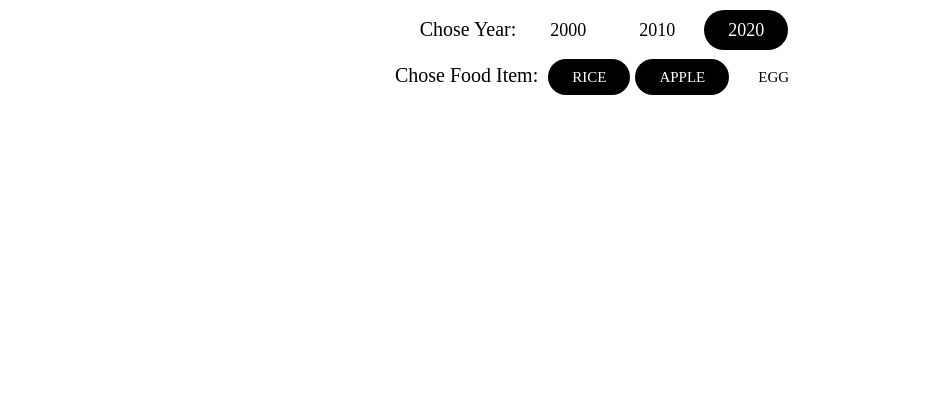
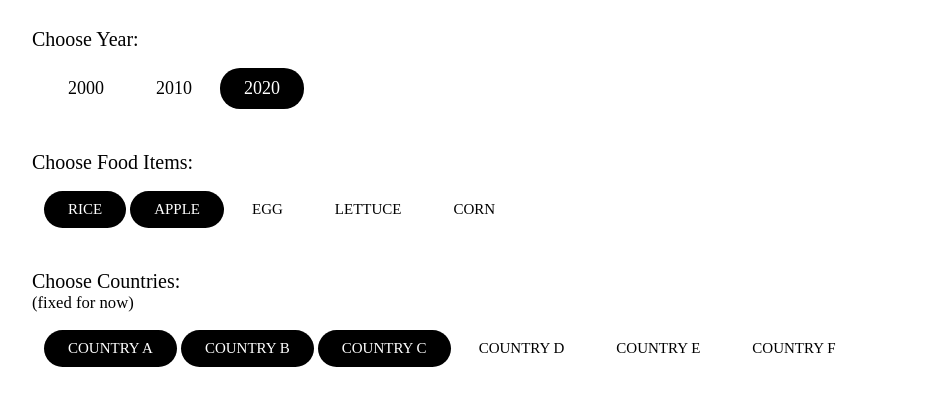
Before and after one commit to sofia-scho/CSC411_UVic, a plain HTML site: page index.html in a window 1280 px wide. Shown: the part 48-454 px from the top of the page, without its empty margins (36-967 px from the left). Drawn offline with nearby package versions, Linux system fonts and the light colour scheme; no server answers.

Commit message:
country selection added

```diff
--- a/index.html
+++ b/index.html
@@ -13,7 +13,9 @@
         <header>
             <h1>Food Price and Poverty Trend in the World</h1>
         </header>
-        <div class="year_selection">Chose Year:
+        <div class="mainLayout">
+            <div>
+                <div class="year_selection">Choose Year:
                     <form class="formstyle" id="year_form">
                         <input type="radio" name="year" value="2000" id="2000">
                         <label for="2000" class="yearButton">2000</label>
@@ -25,7 +27,7 @@
                         <label for="2020" class="yearButton">2020</label>
                     </form>
                 </div>
-        <div class="food_selection">Chose Food Item:
+                <div class="food_selection">Choose Food Items:
                     <form class="formstyle" id="food_form">
                         <input type="checkbox" name="food" value="rice" id="rice" checked>
                         <label for="rice" class="foodButton">rice</label>
@@ -35,9 +37,38 @@
 
                         <input type="checkbox" name="food" value="egg" id="egg">
                         <label for="egg" class="foodButton">egg</label>
+
+                        <input type="checkbox" name="food" value="lettuce" id="lettuce">
+                        <label for="lettuce" class="foodButton">lettuce</label>
+
+                        <input type="checkbox" name="food" value="corn" id="corn">
+                        <label for="corn" class="foodButton">corn</label>
                     </form>
+                </div>
+                <div class="country_selection">Choose Countries:<sub>(fixed for now)</sub>
+                    <form class="formstyle" id="country_form">
+                        <input type="checkbox" name="country" value="a" id="a" checked disabled>
+                        <label for="a" class="countryButton">country a</label>
+
+                        <input type="checkbox" name="country" value="b" id="b" checked disabled>
+                        <label for="b" class="countryButton">country b</label>
+
+                        <input type="checkbox" name="country" value="c" id="c" checked disabled>
+                        <label for="c" class="countryButton">country c</label>
+
+                        <input type="checkbox" name="country" value="d" id="d" disabled>
+                        <label for="d" class="countryButton">country d</label>
+
+                        <input type="checkbox" name="country" value="e" id="e" disabled>
+                        <label for="e" class="countryButton">country e</label>
+
+                        <input type="checkbox" name="country" value="f" id="f" disabled>
+                        <label for="f" class="countryButton">country f</label>
+                    </form>
+                </div>
             </div>
             <div id="container" class="svg-container">
             </div>
+        </div>
     </body>
 </html>
--- a/styles.css
+++ b/styles.css
@@ -1,15 +1,22 @@
 h1 {
     text-align: center;
     margin-top: 0px;
+}
+
+.mainLayout {
+    display: flex;
+    padding-left: 50px;
 }
 
 .year_selection {
     text-align: center;
     font-size: 20px;
     display: flex;
-    justify-content: center;
-    align-items: center;
+    flex-direction: column;
+    justify-content: flex-start;
+    align-items: flex-start;
     margin-top: 10px;
+    padding-left: 10px;
 }
 
 .yearButton {
@@ -19,10 +26,14 @@ h1 {
     text-align: center;
     padding: 10px 24px;
     font-size: 18px;
+    margin: 2px;
 }
 
 .formstyle {
     margin-left: 10px;
+    margin-top: 15px;
+    display: flex;
+    flex-wrap: wrap;
 }
 
 .yearButton:hover {
@@ -49,9 +60,10 @@ input[type=radio]:checked + label{
     text-align: center;
     font-size: 20px;
     display: flex;
-    justify-content: center;
-    align-items: center;
-    margin-top: 23px;
+    flex-direction: column;
+    align-items: flex-start;
+    margin-top: 40px;
+    padding-left: 10px;
 }
 
 .foodButton {
@@ -62,6 +74,7 @@ input[type=radio]:checked + label{
     padding: 10px 24px;
     text-transform: uppercase;
     font-size: 15px;
+    margin: 2px;
 }
 
 .foodButton:hover {
@@ -84,6 +97,37 @@ input[type=checkbox]:checked + label{
     color: white;
 }
 
+.country_selection {
+    text-align: center;
+    font-size: 20px;
+    display: flex;
+    flex-direction: column;
+    align-items: flex-start;
+    margin-top: 40px;
+    padding-left: 10px;
+}
+
+.countryButton {
+    background-color: white;
+    border-radius: 20px;
+    color: black;
+    text-align: center;
+    padding: 10px 24px;
+    text-transform: uppercase;
+    font-size: 15px;
+    margin: 2px;
+}
+
+.countryButton:hover {
+    background-color: rgb(61, 53, 53);
+    color: white;
+}
+
+.countryButton:active {
+    background-color: black;
+    color: white;
+}
+
 .svg-container {
     display: flex;
     justify-content: center;
```
Lines whose indentation alone changed are shown as unchanged.
